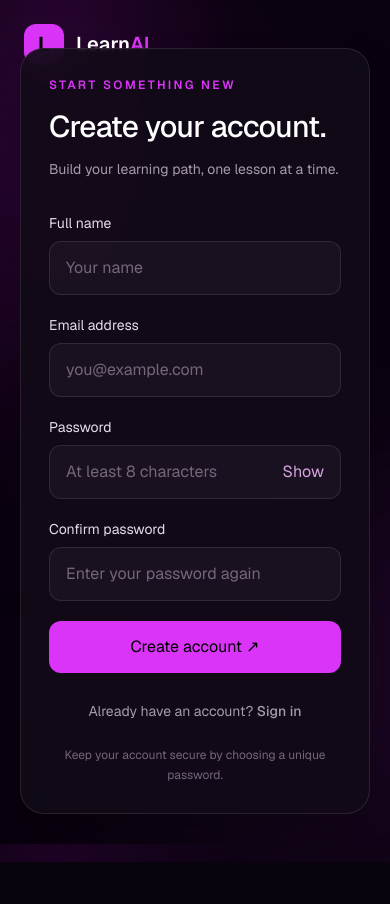
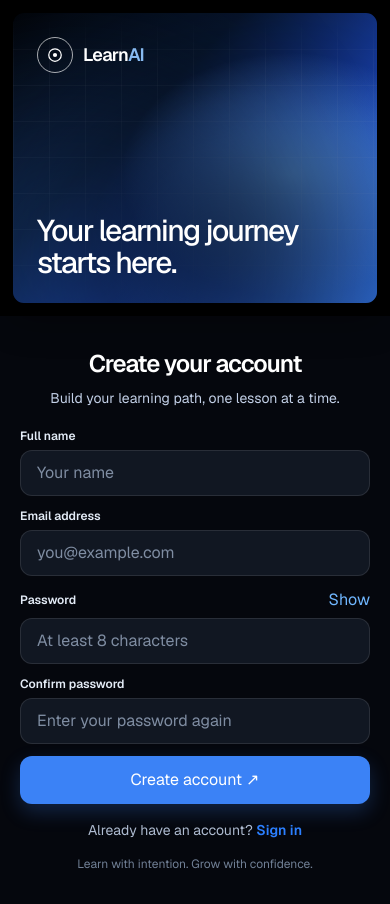
Before and after one commit to divyansh2187/learn-ai, a Next.js app in the folder client/: page /register in a window 390 px wide. Before the commit the page ends 862 px from the top, so only its background shows below. Built offline with nearby package versions, Linux system fonts and the light colour scheme; no server answers.

Commit message:
registration ui done

```diff
--- a/client/src/app/login/page.tsx
+++ b/client/src/app/login/page.tsx
@@ -131,7 +131,7 @@ export default function LoginPage() {
     <main className="learnai-login-page relative flex min-h-screen w-full items-stretch justify-center overflow-hidden p-0">
       <section className="relative z-10 grid min-h-screen w-full grid-cols-1 overflow-hidden bg-black lg:grid-cols-[1.15fr_0.85fr]">
         {/* Left welcome panel */}
-        <div ref={welcomePanelRef} className="learnai-login-welcome relative isolate flex min-h-[520px] flex-col overflow-hidden p-7 text-white sm:p-10 lg:min-h-screen lg:p-12 xl:p-16">
+        <div ref={welcomePanelRef} className="learnai-login-welcome relative isolate m-3 flex min-h-[520px] flex-col overflow-hidden rounded-2xl border-[5px] border-black p-7 text-white shadow-[0_0_0_3px_rgba(0,0,0,0.95),0_12px_35px_rgba(0,0,0,0.35)] sm:m-4 sm:p-10 lg:m-4 lg:min-h-[calc(100vh-2rem)] lg:p-12 xl:p-16">
           <div aria-hidden="true" className="pointer-events-none absolute inset-0 -z-10">
             <div className="learnai-login-grid absolute inset-0 opacity-40" />
             <div className="absolute -left-20 top-24 h-72 w-72 rounded-full bg-[#3B82F6]/30 blur-[90px]" />
@@ -241,7 +241,8 @@ export default function LoginPage() {
                     ? `/register?courseId=${encodeURIComponent(courseId)}`
                     : "/register"
                 }
-                className="font-semibold text-[#70B7FF] transition hover:text-white"
+                className="!text-blue-500 font-semibold transition hover:!text-blue-300"
+                style={{ color: "#3B82F6" }}
               >
                 Create an account
               </Link>
--- a/client/src/app/register/page.tsx
+++ b/client/src/app/register/page.tsx
@@ -1,13 +1,16 @@
 "use client";
 
-import { useState } from "react";
+import { useEffect, useRef, useState } from "react";
 import Link from "next/link";
 import { useRouter, useSearchParams } from "next/navigation";
+
+const API_URL = process.env.NEXT_PUBLIC_API_URL || "http://localhost:5000/api";
 
 export default function RegisterPage() {
   const router = useRouter();
   const searchParams = useSearchParams();
   const courseId = searchParams.get("courseId");
+  const welcomePanelRef = useRef<HTMLDivElement>(null);
 
   const [name, setName] = useState("");
   const [email, setEmail] = useState("");
@@ -16,6 +19,68 @@ export default function RegisterPage() {
   const [showPassword, setShowPassword] = useState(false);
   const [loading, setLoading] = useState(false);
   const [error, setError] = useState("");
+
+  useEffect(() => {
+    const panel = welcomePanelRef.current;
+    if (!panel) return;
+
+    const reduceMotion = window.matchMedia("(prefers-reduced-motion: reduce)").matches;
+    if (reduceMotion) return;
+
+    let frame = 0;
+    let targetX = 50;
+    let targetY = 38;
+    let currentX = targetX;
+    let currentY = targetY;
+    let pointerIsActive = false;
+    let phase = 0;
+    let previousTime = 0;
+
+    const handlePointerMove = (event: PointerEvent) => {
+      const bounds = panel.getBoundingClientRect();
+      if (!bounds.width || !bounds.height) return;
+
+      pointerIsActive = true;
+      const x = (event.clientX - bounds.left) / bounds.width;
+      const y = (event.clientY - bounds.top) / bounds.height;
+
+      targetX = Math.max(0, Math.min(100, 50 + (x - 0.5) * 34));
+      targetY = Math.max(0, Math.min(100, 38 + (y - 0.5) * 30));
+    };
+
+    const handlePointerLeave = () => {
+      pointerIsActive = false;
+    };
+
+    const animateGradient = (time: number) => {
+      const delta = previousTime ? Math.min(time - previousTime, 40) : 16;
+      previousTime = time;
+
+      if (!pointerIsActive) {
+        phase += delta * 0.00022;
+        targetX = 50 + Math.sin(phase) * 13;
+        targetY = 38 + Math.cos(phase * 0.82) * 10;
+      }
+
+      currentX += (targetX - currentX) * (pointerIsActive ? 0.075 : 0.018);
+      currentY += (targetY - currentY) * (pointerIsActive ? 0.075 : 0.018);
+
+      panel.style.setProperty("--gradient-x", `${currentX}%`);
+      panel.style.setProperty("--gradient-y", `${currentY}%`);
+
+      frame = window.requestAnimationFrame(animateGradient);
+    };
+
+    panel.addEventListener("pointermove", handlePointerMove, { passive: true });
+    panel.addEventListener("pointerleave", handlePointerLeave);
+    frame = window.requestAnimationFrame(animateGradient);
+
+    return () => {
+      panel.removeEventListener("pointermove", handlePointerMove);
+      panel.removeEventListener("pointerleave", handlePointerLeave);
+      window.cancelAnimationFrame(frame);
+    };
+  }, []);
 
   async function handleSubmit(event: React.FormEvent<HTMLFormElement>) {
     event.preventDefault();
@@ -34,9 +99,7 @@ export default function RegisterPage() {
     setLoading(true);
 
     try {
-      const response = await fetch(
-        `${process.env.NEXT_PUBLIC_API_URL || "http://localhost:5000/api"}/auth/register`,
-        {
+      const response = await fetch(`${API_URL}/auth/register`, {
         method: "POST",
         headers: { "Content-Type": "application/json" },
         credentials: "include",
@@ -45,8 +108,7 @@ export default function RegisterPage() {
           email: email.trim(),
           password,
         }),
-        },
-      );
+      });
 
       const result = await response.json();
 
@@ -55,23 +117,16 @@ export default function RegisterPage() {
       }
 
       if (courseId) {
-        const API_URL =
-          process.env.NEXT_PUBLIC_API_URL || "http://localhost:5000/api";
-
         const enrollResponse = await fetch(
           `${API_URL}/courses/${encodeURIComponent(courseId)}/enroll`,
-          {
-            method: "POST",
-            credentials: "include",
-          },
+          { method: "POST", credentials: "include" },
         );
 
         const enrollResult = await enrollResponse.json();
 
         if (!enrollResponse.ok || !enrollResult.success) {
           throw new Error(
-            enrollResult.message ||
-              "Account created, but course enrollment failed.",
+            enrollResult.message || "Account created, but course enrollment failed.",
           );
         }
       }
@@ -80,9 +135,7 @@ export default function RegisterPage() {
       router.refresh();
     } catch (err) {
       setError(
-        err instanceof Error
-          ? err.message
-          : "Something went wrong. Please try again.",
+        err instanceof Error ? err.message : "Something went wrong. Please try again.",
       );
     } finally {
       setLoading(false);
@@ -90,38 +143,54 @@ export default function RegisterPage() {
   }
 
   return (
-    <main className="relative flex min-h-screen items-center justify-center overflow-hidden px-5 py-12">
-      <div className="pointer-events-none absolute -left-40 top-0 h-96 w-96 rounded-full bg-[#7E078E]/20 blur-[120px]" />
-      <div className="pointer-events-none absolute -right-40 bottom-0 h-96 w-96 rounded-full bg-[#D934F7]/10 blur-[120px]" />
+    <main className="learnai-register-page relative flex min-h-screen w-full items-stretch justify-center overflow-x-hidden p-0 lg:h-screen lg:min-h-0 lg:overflow-hidden">
+      <section className="relative z-10 grid min-h-screen w-full grid-cols-1 overflow-hidden bg-black lg:h-screen lg:min-h-0 lg:grid-cols-[1.15fr_0.85fr]">
+        {/* Left welcome panel */}
+        <div
+          ref={welcomePanelRef}
+          className="learnai-register-welcome relative isolate m-2 flex min-h-[300px] flex-col overflow-hidden rounded-2xl border-[5px] border-black p-6 text-white shadow-[0_0_0_3px_rgba(0,0,0,0.95),0_12px_35px_rgba(0,0,0,0.35)] sm:m-3 sm:min-h-[340px] sm:p-8 lg:m-3 lg:min-h-0 lg:p-8 xl:p-10"
+        >
+          <div aria-hidden="true" className="pointer-events-none absolute inset-0 -z-10">
+            <div className="learnai-register-grid absolute inset-0 opacity-40" />
+            <div className="absolute -left-20 top-24 h-72 w-72 rounded-full bg-[#3B82F6]/30 blur-[90px]" />
+            <div className="absolute -bottom-24 right-0 h-80 w-80 rounded-full bg-black/70 blur-[80px]" />
+          </div>
 
-      <Link
-        href="/"
-        className="absolute left-6 top-6 flex items-center gap-3 sm:left-10 sm:top-8"
-      >
-        <span className="flex h-10 w-10 items-center justify-center rounded-xl bg-[#D934F7] text-xl font-bold text-black">
-          L
+          <Link href="/" aria-label="LearnAI home" className="inline-flex w-fit items-center gap-2.5">
+            <span className="flex h-9 w-9 items-center justify-center rounded-full border border-white/65 text-white">
+              <svg viewBox="0 0 24 24" fill="none" className="h-5 w-5" aria-hidden="true">
+                <circle cx="12" cy="12" r="7.5" stroke="currentColor" strokeWidth="1.5" />
+                <circle cx="12" cy="12" r="2.5" fill="currentColor" />
+              </svg>
             </span>
-        <span className="text-xl font-semibold">
-          Learn<span className="text-[#D934F7]">AI</span>
+            <span className="text-lg font-semibold tracking-[-0.04em]">
+              Learn<span className="text-[#87baf1]">AI</span>
             </span>
           </Link>
 
-      <section className="relative w-full max-w-md rounded-3xl border border-white/10 bg-[#120A18]/90 p-7 shadow-2xl shadow-black/30 backdrop-blur-xl sm:p-10">
-        <div className="mb-8">
-          <p className="text-xs font-semibold tracking-[0.2em] text-[#D934F7]">
-            START SOMETHING NEW
-          </p>
-          <h1 className="mt-4 text-3xl font-medium tracking-tight">
-            Create your account.
+          <div className="mt-auto max-w-xl pt-8 lg:pt-10">
+            <h2 className="mt-4 max-w-lg text-3xl font-medium leading-[1.06] tracking-[-0.055em] sm:text-4xl lg:text-[clamp(2.5rem,3.7vw,4rem)]">
+              Your learning journey starts here.
+            </h2>
+
+          </div>
+        </div>
+
+        {/* Right registration form */}
+        <div className="flex items-center justify-center bg-[#05070D] px-5 py-8 text-white sm:px-8 sm:py-8 lg:h-screen lg:min-h-0 lg:overflow-y-auto lg:px-8 lg:py-5 xl:px-10">
+          <div className="w-full max-w-[390px]">
+            <div className="mb-5 text-center">
+              <h1 className="text-2xl font-semibold tracking-[-0.045em] text-white sm:text-3xl">
+                Create your account
               </h1>
-          <p className="mt-3 text-sm leading-6 text-[#A69BAC]">
+              <p className="mt-2 text-sm leading-5 text-[#c3d0e7]">
                 Build your learning path, one lesson at a time.
               </p>
             </div>
 
-        <form onSubmit={handleSubmit} className="space-y-5">
+            <form onSubmit={handleSubmit} className="space-y-3">
               <div>
-            <label htmlFor="name" className="mb-2 block text-sm text-[#E7DDEA]">
+                <label htmlFor="name" className="mb-1.5 block text-xs font-semibold text-[#E4ECF7]">
                   Full name
                 </label>
                 <input
@@ -134,15 +203,12 @@ export default function RegisterPage() {
                   value={name}
                   onChange={(event) => setName(event.target.value)}
                   placeholder="Your name"
-              className="w-full rounded-xl border border-white/10 bg-white/[0.035] px-4 py-3.5 text-sm text-white outline-none transition placeholder:text-[#75667C] focus:border-[#D934F7]/70 focus:ring-2 focus:ring-[#D934F7]/10"
+                  className="w-full rounded-xl border border-white/10 bg-[#111722] px-4 py-2.5 text-sm text-white outline-none transition placeholder:text-[#7F8DA2] focus:border-[#3B82F6] focus:bg-[#141C2A] focus:ring-4 focus:ring-[#3B82F6]/20"
                 />
               </div>
 
               <div>
-            <label
-              htmlFor="email"
-              className="mb-2 block text-sm text-[#E7DDEA]"
-            >
+                <label htmlFor="email" className="mb-1.5 block text-xs font-semibold text-[#E4ECF7]">
                   Email address
                 </label>
                 <input
@@ -153,18 +219,23 @@ export default function RegisterPage() {
                   value={email}
                   onChange={(event) => setEmail(event.target.value)}
                   placeholder="you@example.com"
-              className="w-full rounded-xl border border-white/10 bg-white/[0.035] px-4 py-3.5 text-sm text-white outline-none transition placeholder:text-[#75667C] focus:border-[#D934F7]/70 focus:ring-2 focus:ring-[#D934F7]/10"
+                  className="w-full rounded-xl border border-white/10 bg-[#111722] px-4 py-2.5 text-sm text-white outline-none transition placeholder:text-[#7F8DA2] focus:border-[#3B82F6] focus:bg-[#141C2A] focus:ring-4 focus:ring-[#3B82F6]/20"
                 />
               </div>
 
               <div>
-            <label
-              htmlFor="password"
-              className="mb-2 block text-sm text-[#E7DDEA]"
-            >
+                <div className="mb-1.5 flex items-center justify-between gap-3">
+                  <label htmlFor="password" className="block text-xs font-semibold text-[#E4ECF7]">
                     Password
                   </label>
-            <div className="flex items-center rounded-xl border border-white/10 bg-white/[0.035] pr-4 transition focus-within:border-[#D934F7]/70 focus-within:ring-2 focus-within:ring-[#D934F7]/10">
+                  <button
+                    type="button"
+                    onClick={() => setShowPassword((current) => !current)}
+                    className="text-xs font-medium text-[#70B7FF] transition hover:text-white"
+                  >
+                    {showPassword ? "Hide" : "Show"}
+                  </button>
+                </div>
                 <input
                   id="password"
                   type={showPassword ? "text" : "password"}
@@ -174,23 +245,12 @@ export default function RegisterPage() {
                   value={password}
                   onChange={(event) => setPassword(event.target.value)}
                   placeholder="At least 8 characters"
-                className="min-w-0 flex-1 bg-transparent px-4 py-3.5 text-sm text-white outline-none placeholder:text-[#75667C]"
+                  className="w-full rounded-xl border border-white/10 bg-[#111722] px-4 py-2.5 text-sm text-white outline-none transition placeholder:text-[#7F8DA2] focus:border-[#3B82F6] focus:bg-[#141C2A] focus:ring-4 focus:ring-[#3B82F6]/20"
                 />
-              <button
-                type="button"
-                onClick={() => setShowPassword(!showPassword)}
-                className="text-xs text-[#D5A5DF] hover:text-white"
-              >
-                {showPassword ? "Hide" : "Show"}
-              </button>
-            </div>
               </div>
 
               <div>
-            <label
-              htmlFor="confirmPassword"
-              className="mb-2 block text-sm text-[#E7DDEA]"
-            >
+                <label htmlFor="confirmPassword" className="mb-1.5 block text-xs font-semibold text-[#E4ECF7]">
                   Confirm password
                 </label>
                 <input
@@ -202,15 +262,12 @@ export default function RegisterPage() {
                   value={confirmPassword}
                   onChange={(event) => setConfirmPassword(event.target.value)}
                   placeholder="Enter your password again"
-              className="w-full rounded-xl border border-white/10 bg-white/[0.035] px-4 py-3.5 text-sm text-white outline-none transition placeholder:text-[#75667C] focus:border-[#D934F7]/70 focus:ring-2 focus:ring-[#D934F7]/10"
+                  className="w-full rounded-xl border border-white/10 bg-[#111722] px-4 py-2.5 text-sm text-white outline-none transition placeholder:text-[#7F8DA2] focus:border-[#3B82F6] focus:bg-[#141C2A] focus:ring-4 focus:ring-[#3B82F6]/20"
                 />
               </div>
 
               {error && (
-            <p
-              role="alert"
-              className="rounded-xl border border-red-400/20 bg-red-400/[0.08] p-3 text-sm text-red-300"
-            >
+                <p role="alert" className="rounded-xl border border-red-400/30 bg-red-500/10 p-3 text-sm leading-5 text-red-300">
                   {error}
                 </p>
               )}
@@ -218,30 +275,52 @@ export default function RegisterPage() {
               <button
                 type="submit"
                 disabled={loading}
-            className="w-full rounded-xl bg-[#D934F7] px-5 py-3.5 text-sm font-semibold text-black transition hover:bg-[#E66AFF] disabled:cursor-not-allowed disabled:opacity-60"
+                className="w-full rounded-xl bg-[#3B82F6] px-5 py-3 text-sm font-semibold text-white shadow-[0_8px_20px_rgba(59,130,246,0.24)] transition hover:bg-[#2563EB] focus-visible:outline-none focus-visible:ring-4 focus-visible:ring-[#3B82F6]/25 disabled:cursor-not-allowed disabled:opacity-60"
               >
-            {loading ? "Creating your account..." : "Create account ↗"}
+                {loading ? "Creating your account..." : "Create account"}
+                {!loading && <span aria-hidden="true"> ↗</span>}
               </button>
             </form>
 
-        <p className="mt-7 text-center text-sm text-[#A69BAC]">
+            <p className="my-4 text-center text-sm text-[#AEBBD0]">
               Already have an account?{" "}
               <Link
-            href={
-              courseId
-                ? `/login?courseId=${encodeURIComponent(courseId)}`
-                : "/login"
-            }
-            className="font-medium text-[#D934F7] hover:text-white"
+                href={courseId ? `/login?courseId=${encodeURIComponent(courseId)}` : "/login"}
+                className="!text-blue-500 font-semibold transition hover:!text-blue-300"
+                style={{ color: "#3B82F6" }}
               >
                 Sign in
               </Link>
             </p>
+            <p className="text-center text-xs leading-4 text-[#718096]">
+              Learn with intention. Grow with confidence.
+            </p>
+          </div>
+        </div>
+      </section>
 
-        <p className="mt-6 text-center text-xs leading-5 text-[#75667C]">
-          Keep your account secure by choosing a unique password.
-        </p>
-      </section>
+      <style jsx global>{`
+        .learnai-register-page {
+          background: #05070D;
+        }
+        .learnai-register-welcome {
+          --gradient-x: 50%;
+          --gradient-y: 38%;
+          background:
+            radial-gradient(ellipse at var(--gradient-x) var(--gradient-y), rgba(96, 165, 250, 0.96), transparent 43%),
+            radial-gradient(ellipse at calc(100% - var(--gradient-x) * 0.45) calc(100% - var(--gradient-y) * 0.45), rgba(59, 130, 246, 0.82), transparent 48%),
+            radial-gradient(ellipse at 82% 78%, rgba(37, 99, 235, 0.78), transparent 52%),
+            linear-gradient(135deg, #020305 0%, #07152C 28%, #1D4ED8 62%, #3B82F6 82%, #020817 100%);
+          background-size: 125% 125%, 120% 120%, 100% 100%;
+        }
+        .learnai-register-grid {
+          background-image:
+            linear-gradient(rgba(255, 255, 255, 0.10) 1px, transparent 1px),
+            linear-gradient(90deg, rgba(255, 255, 255, 0.10) 1px, transparent 1px);
+          background-size: 36px 36px;
+          mask-image: linear-gradient(to bottom, transparent, black 18%, black 78%, transparent);
+        }
+      `}</style>
     </main>
   );
 }
```
Lines whose indentation alone changed are shown as unchanged.
